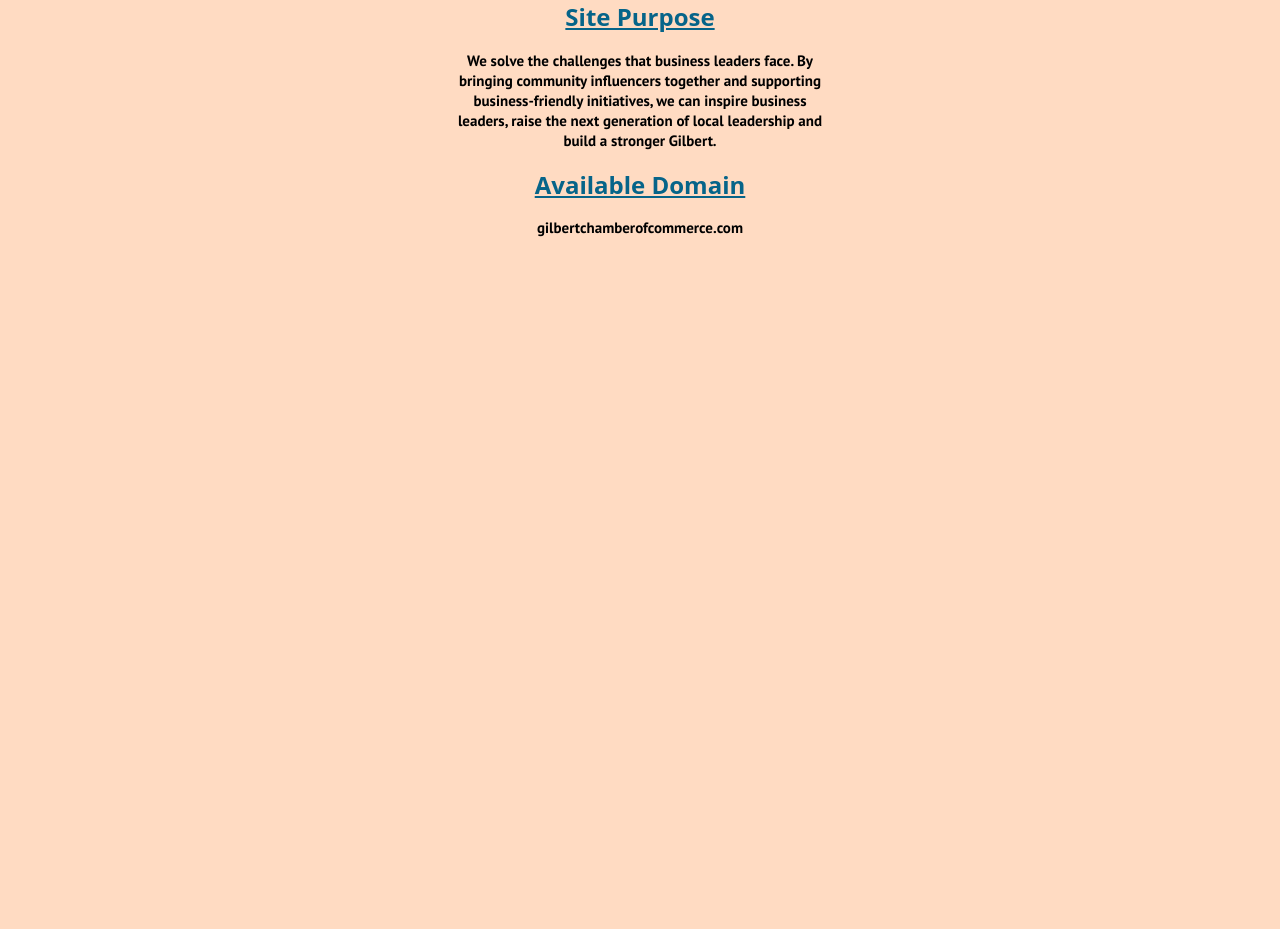
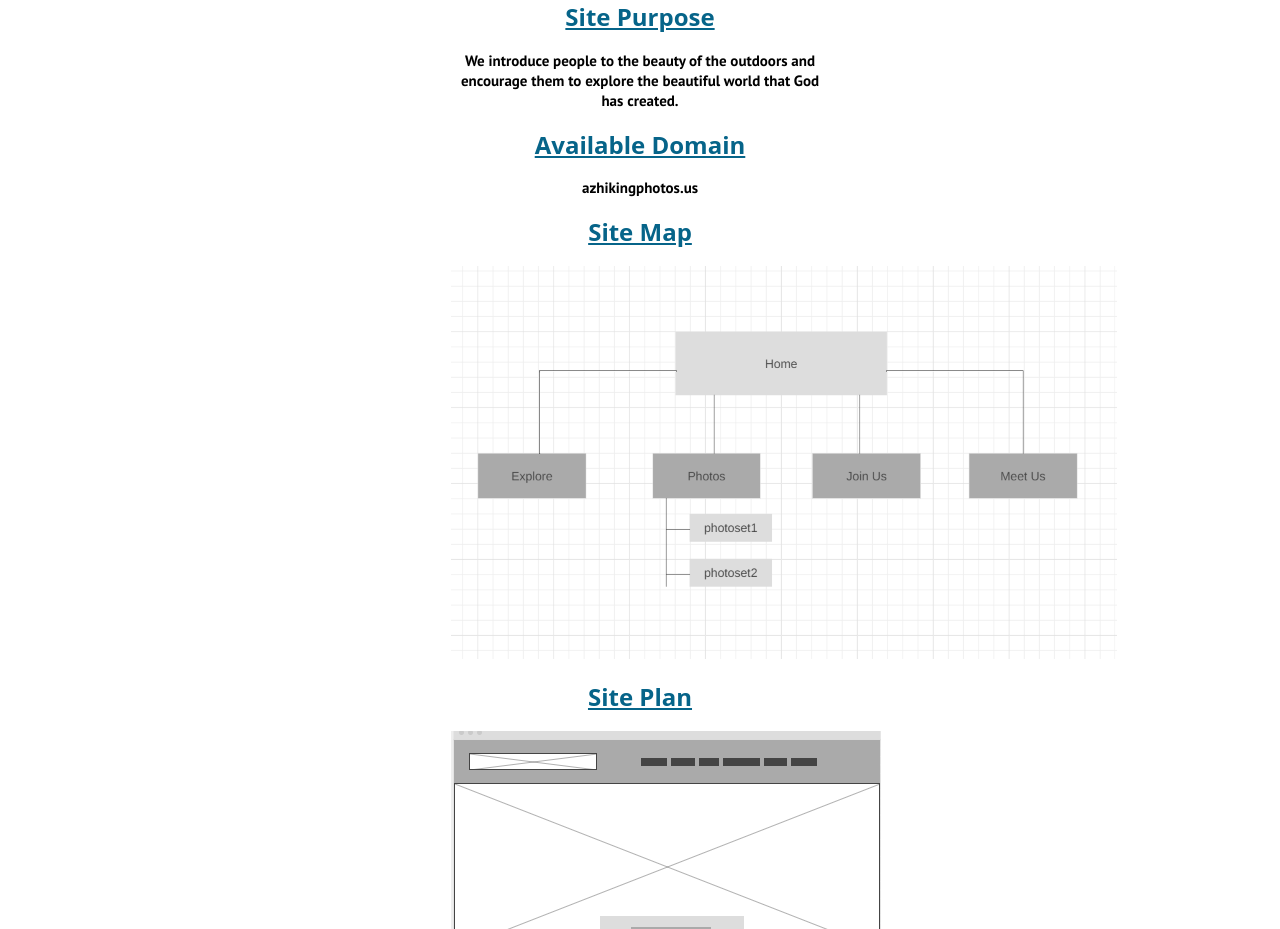
Before and after one commit to lingarner/wdd230final, a plain HTML site: page siteplan/index.html in a window 1280 px wide. Shown: the part 210-1139 px from the top of the page. Before the commit the page ends 840 px from the top, so only its background shows below. Drawn offline with Linux system fonts and the light colour scheme; files that its build step writes are made by us from their sources; a web font is replaced by a local one.

Commit message:
maps and plans

```diff
--- a/final/css/base.css
+++ b/final/css/base.css
@@ -53,7 +53,7 @@ p {
   width: 100%;
   height: 700px;
   /* background-image: url("https://scontent-den4-1.xx.fbcdn.net/v/t39.30808-6/314731196_10220751397480748_5367482668562169039_n.jpg?stp=cp6_dst-jpg&_nc_cat=103&ccb=1-7&_nc_sid=8bfeb9&_nc_ohc=AEnEGHvP6lgAX9o3NsA&_nc_ht=scontent-den4-1.xx&oh=00_AfDzDqc5Ix967rRbeb923NodKKED4eIKsDrhdaA1jJozQQ&oe=6380B709"); */
-  background-image: url("https://lingarner.github.io/wdd230final/images/hero2.jpg");
+  background-image: url("https://lingarner.github.io/wdd230final/final/images/hero2.jpg");
   background-repeat: no-repeat;
   background-size: 100%;
   height: 650px;
--- a/siteplan/index.html
+++ b/siteplan/index.html
@@ -38,14 +38,18 @@
 
         <h2>Site Purpose</h2>
         <p>
-          We solve the challenges that business leaders face. By bringing
-          community influencers together and supporting business-friendly
-          initiatives, we can inspire business leaders, raise the next
-          generation of local leadership and build a stronger Gilbert.
+          We introduce people to the beauty of the outdoors and encourage them
+          to explore the beautiful world that God has created.
         </p>
 
         <h2>Available Domain</h2>
-        <p>gilbertchamberofcommerce.com</p>
+        <p>azhikingphotos.us</p>
+
+        <h2>Site Map</h2>
+        <img src="./images/sitemap.png" class="imgcenter" />
+
+        <h2>Site Plan</h2>
+        <img src="./images/wireframe.png" />
       </main>
     </div>
   </body>
--- a/siteplan/styles/index.css
+++ b/siteplan/styles/index.css
@@ -6,7 +6,7 @@ body {
   display: grid;
   grid-template-columns: 1fr;
   grid-template-rows: auto;
-  background-color: #ffdbc2;
+  background-color: white;
   max-height: fit-content;
 }
 
@@ -84,6 +84,10 @@ p {
   line-height: 20px;
 }
 
+.imgcenter {
+  grid-column: 1/4;
+}
+
 /* colors
 tan: #FFDBC2
 red:#ff5858
```
Also changed, not shown: siteplan/images/sitemap.png (added), siteplan/images/wireframe.png (added).
